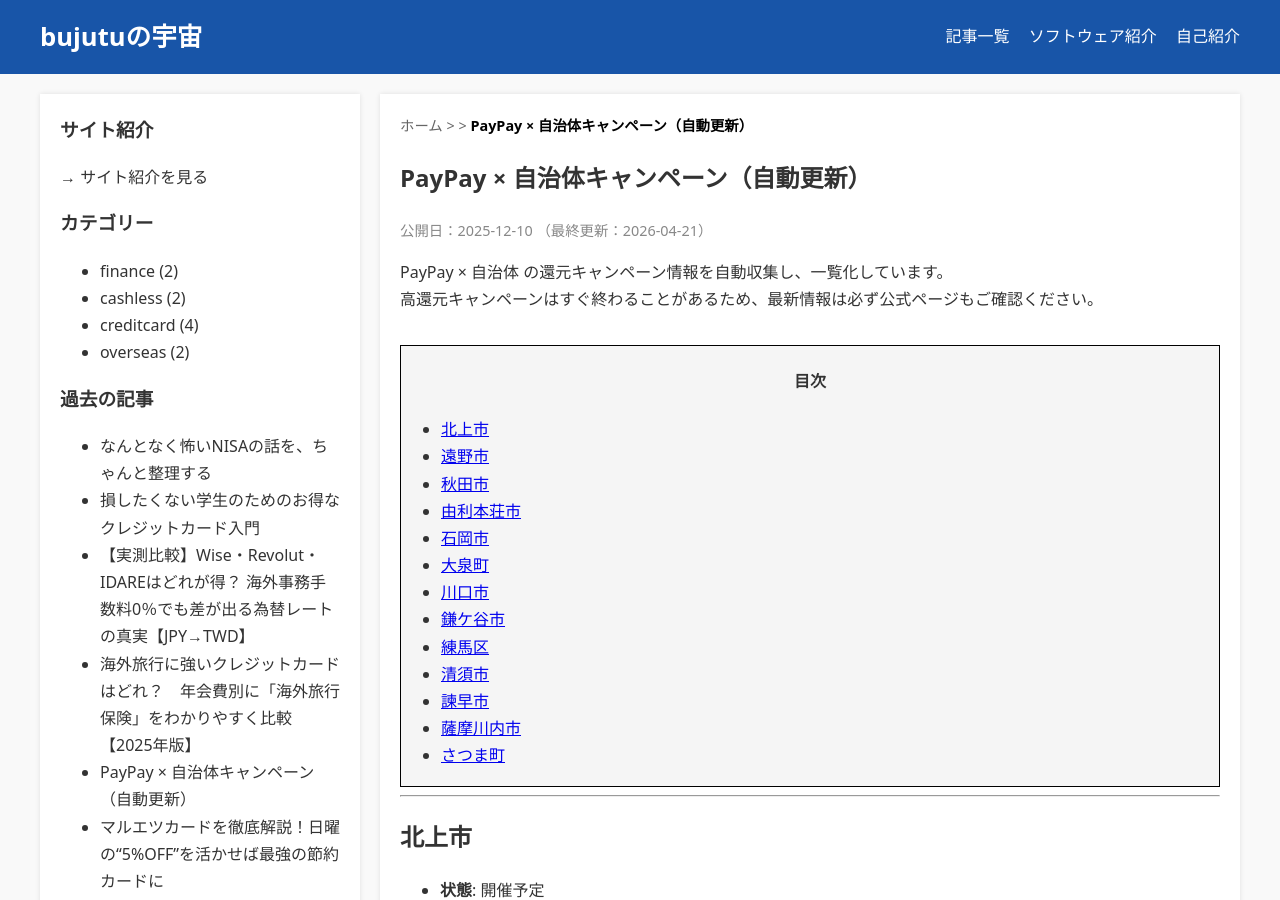
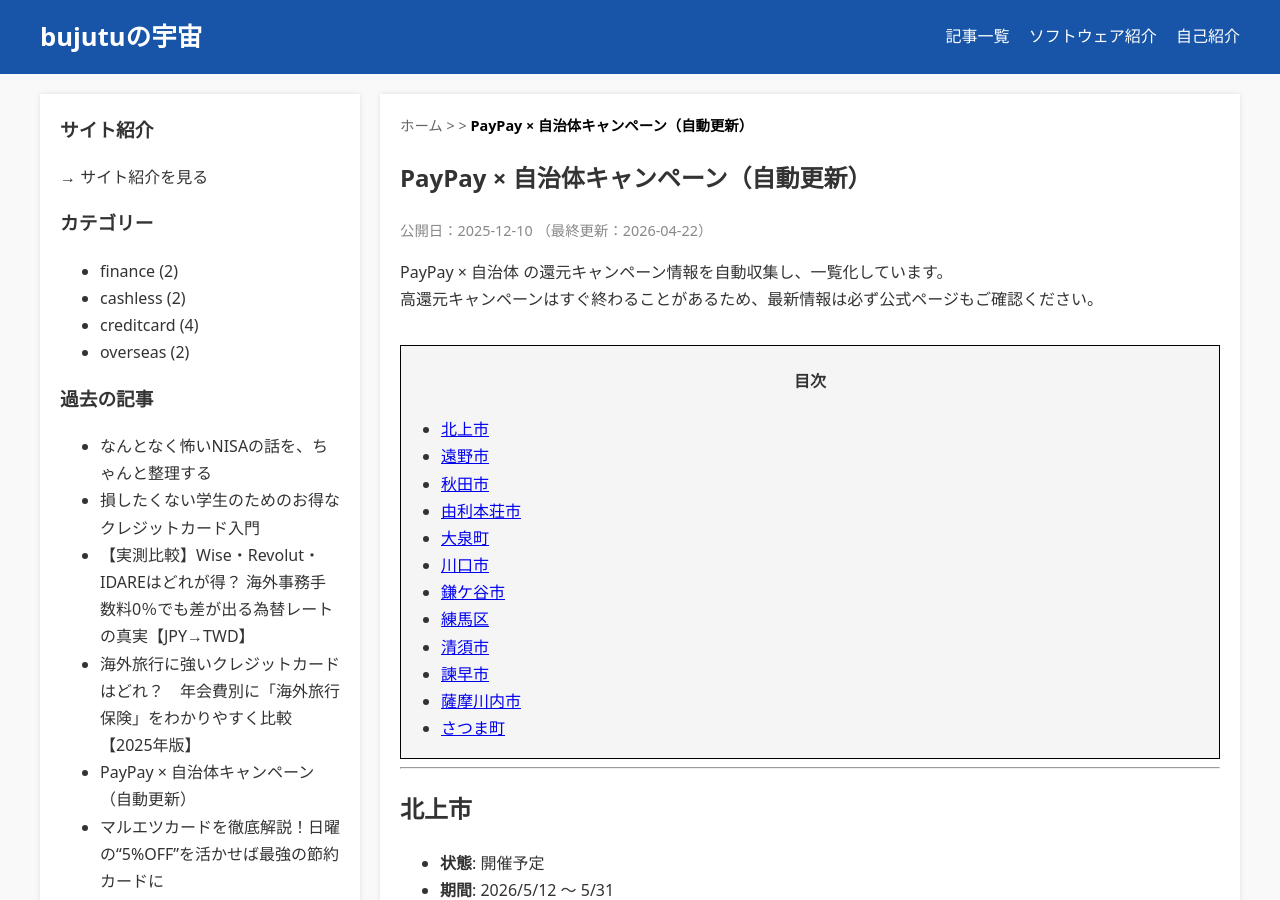
Before and after one commit to bujutu/bujutu.github.io, a Jekyll site: the page built from _posts/2025-12-10-paypay-campaigns.md, in a window 1280 px wide and 900 px high. Built offline with Jekyll 4.4.1, drawn with Linux system fonts in a browser that asks for light colours; some of the changed text lies outside the part shown.

Commit message:
Auto-update PayPay campaigns

```diff
--- a/_posts/2025-12-10-paypay-campaigns.md
+++ b/_posts/2025-12-10-paypay-campaigns.md
@@ -1,7 +1,7 @@
 ---
 title: "PayPay × 自治体キャンペーン（自動更新）"
 layout: post
-last_modified_at: 2026-04-21 10:15:49
+last_modified_at: 2026-04-22 10:16:36
 description: "PayPayと自治体のポイント還元キャンペーン一覧（自動更新）。"
 tags: [paypay, 自治体, キャンペーン, 自動更新]
 ---
@@ -53,15 +53,6 @@ PayPay × 自治体 の還元キャンペーン情報を自動収集し、一覧
 
 ---
 
-## 石岡市
-
-- **状態**: 開催中
-- **期間**: 2026/4/1 〜 4/21
-- **還元率**: 20%
-- **公式ページ**: [リンク](https://paypay.ne.jp/event/ibaraki-ishioka-city-20260401/)
-
----
-
 ## 大泉町
 
 - **状態**: 開催予定
```
Also changed, not shown: other parts of _posts/2025-12-10-paypay-campaigns.md (+1 -1 lines).
